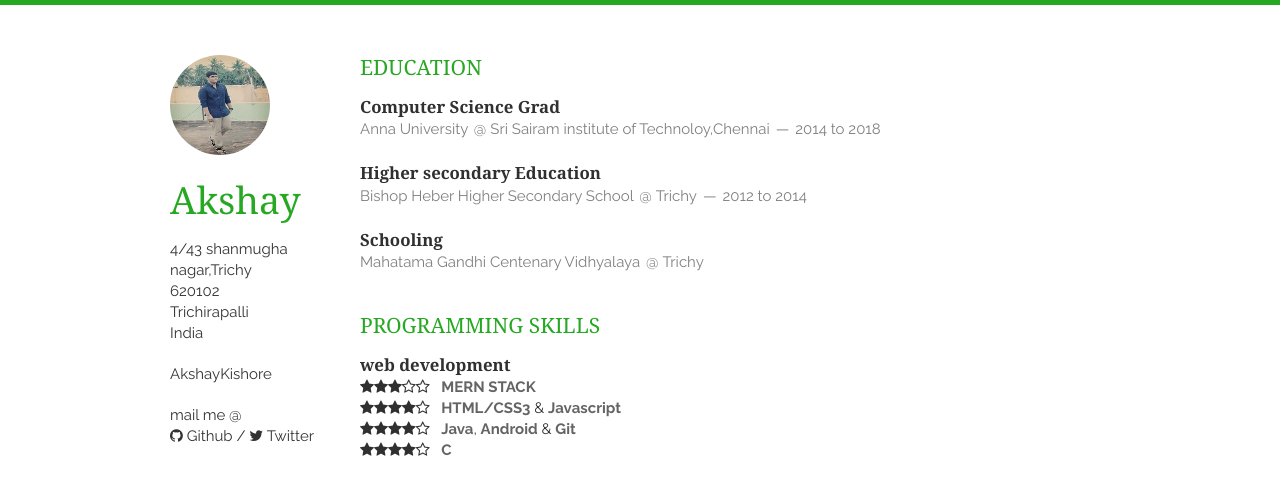
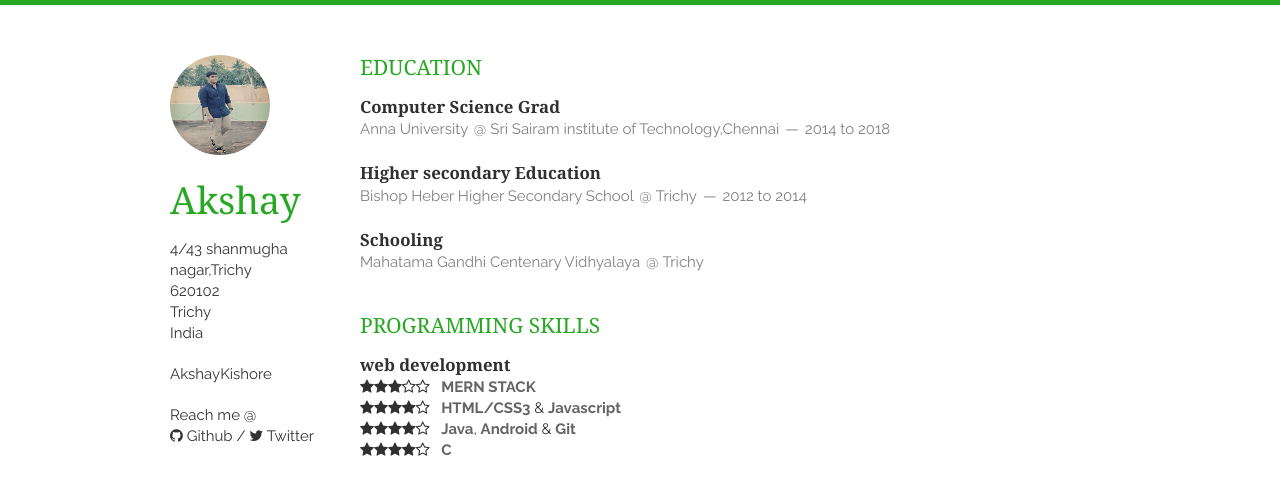
Before and after one commit to Akshaykishore/AkshayKishore.github.io, a Jekyll site: the page resume.html, which Jekyll copies as it is, in a window 1280 px wide. Shown: the top 503 px of the page. Built offline with Jekyll 4.4.1, drawn with Linux system fonts in a browser that asks for light colours; nearby versions of some CDN libraries.

Commit message:
Update resume.html

```diff
--- a/resume.html
+++ b/resume.html
@@ -43,7 +43,7 @@
             <a href="">
                 4/43 shanmugha nagar,Trichy<br/>
                 620102<br/>
-                Trichirapalli<br/>
+                Trichy<br/>
                 India
             </a>
         </address>
@@ -51,7 +51,7 @@
             <a href="https://Akshaykishore.github.io/Akshaykishore.github.io">AkshayKishore</a><br/>
         </p>
         <p>
-            <a href="mailto:akshayvicky96@gmail.com">mail me @</a><br/>
+            <a href="mailto:akshayvicky96@gmail.com">Reach me @</a><br/>
             <a href="https://github.com/Akshaykishore"><i class="fa fa-github"></i> Github</a> /
             <a href="https://twitter.com/"><i class="fa fa-twitter"></i> Twitter</a>
         </p>
@@ -64,7 +64,7 @@
         <header>
             <h1>Computer Science Grad</h1>
             <span>Anna University</span>
-            <span><address>Sri Sairam institute of Technoloy,Chennai</address><time>2014 to 2018</time></span>
+            <span><address>Sri Sairam institute of Technology,Chennai</address><time>2014 to 2018</time></span>
         </header>
 
     </article>
```
